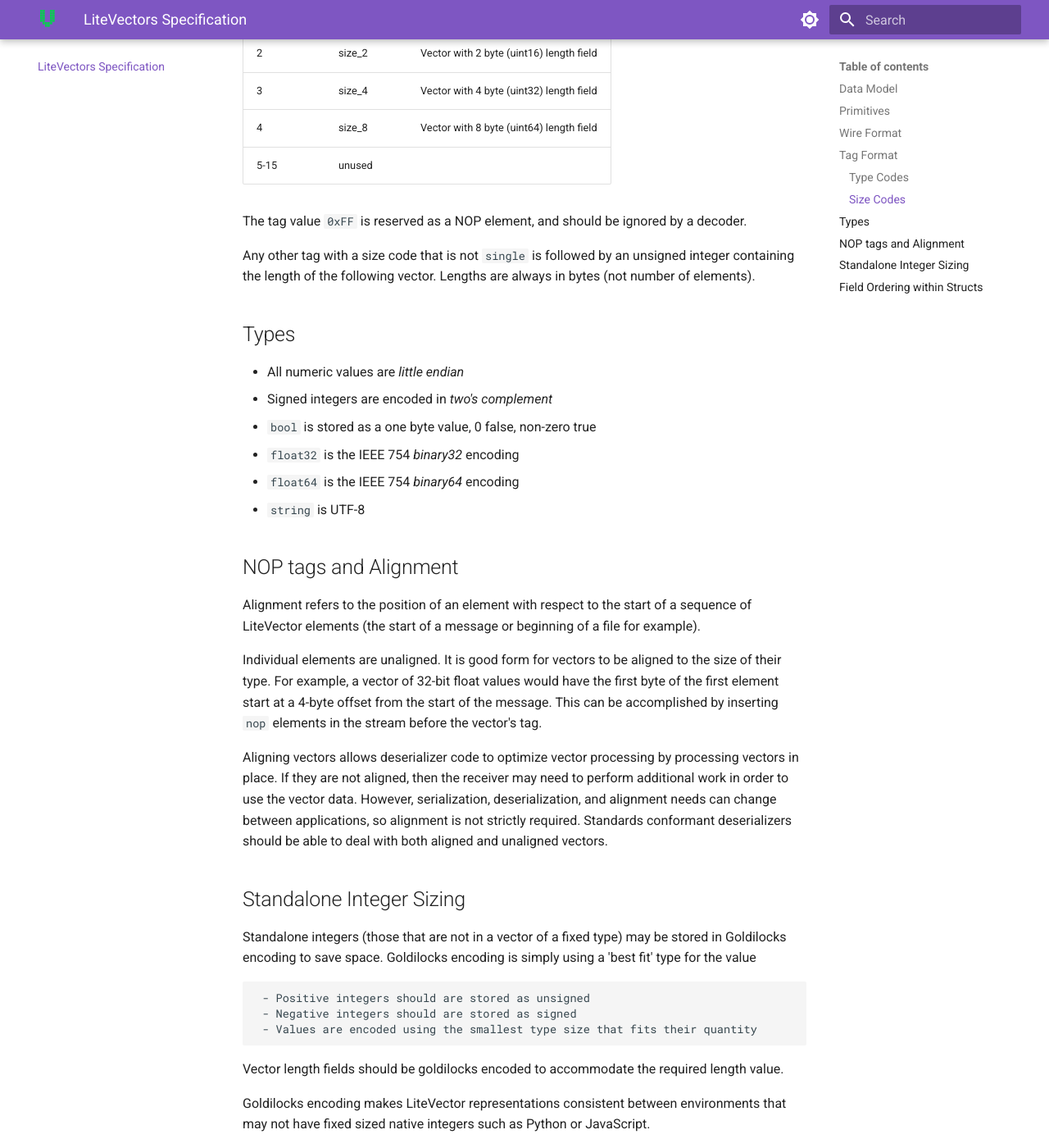
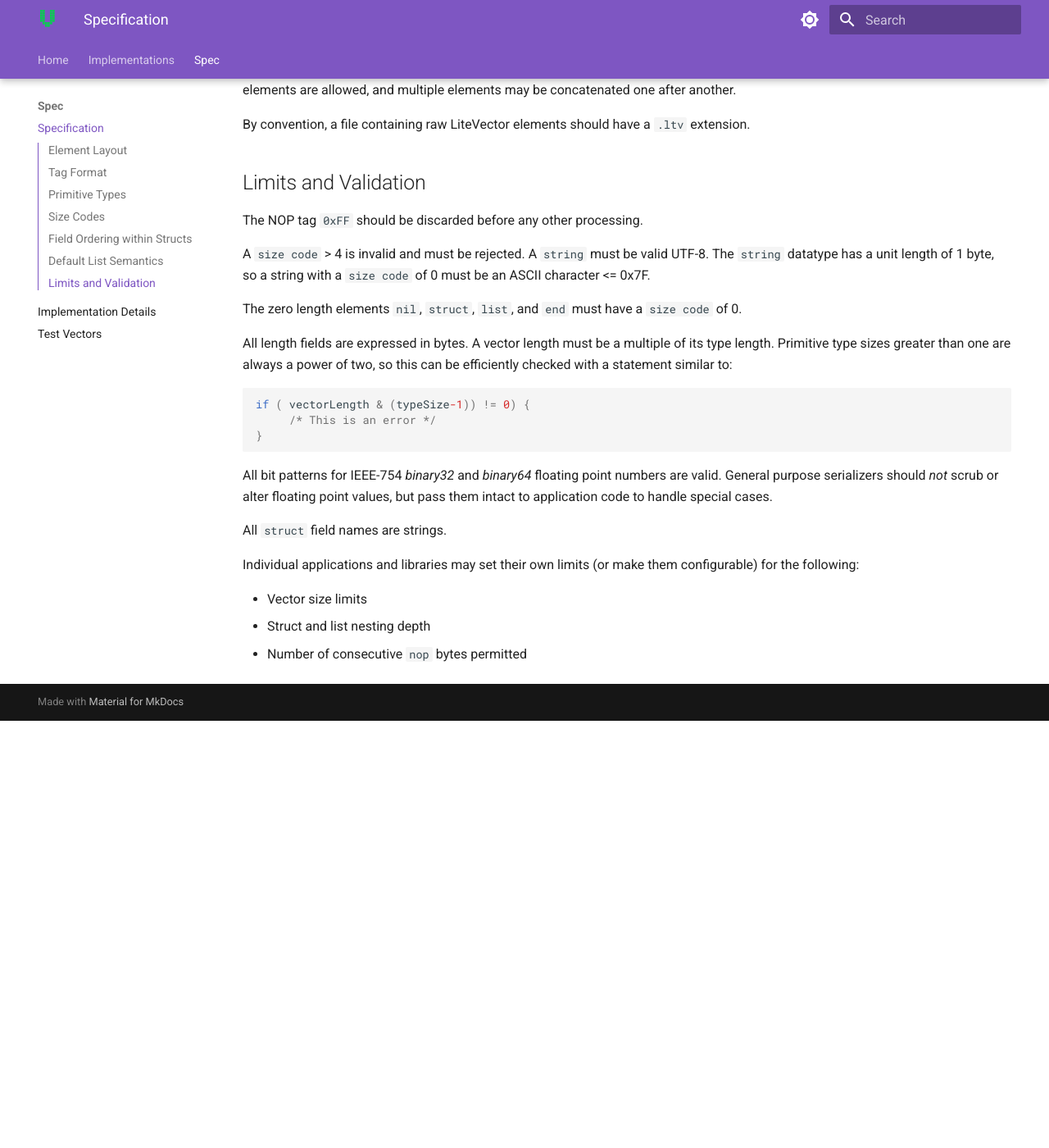
Before and after one commit to LitePipe/litevectors.org, an MkDocs documentation site: the page built from docs/spec/index.md, in a window 1280 px wide and 1400 px high, scrolled down 3006 px. Shown: the whole window at 82% size. Built offline with MkDocs 1.6.1 and Material for MkDocs 9.7.7, drawn with Linux system fonts in a browser that asks for light colours; after the commit the page ends 3885 px from its top, so only the background shows below that; some of the changed text lies outside the part shown.

Commit message:
Added tests page, details, implementations, and cleaned up spec.

````diff
--- a/docs/override/home.html
+++ b/docs/override/home.html
@@ -19,7 +19,7 @@
 
     .tx-container {
         padding-top: .0rem;
-        background: linear-gradient(to bottom, var(--md-primary-fg-color), hsla(160deg,47%,55%,1) 99%, var(--md-default-bg-color) 99%)
+        background: linear-gradient(to bottom, var(--md-primary-fg-color), rgb(65, 130, 171) 99%, var(--md-default-bg-color) 99%)
     }
 
     .tx-hero {
@@ -70,11 +70,15 @@
         border-color: var(--md-accent-fg-color)
     }
 
+    .section-container h1{
+        text-align: center;
+        margin-top: 1.4em;
+    }
+
     .feature-item h2 svg {
         height: 30px;
         float: left;
         margin-right: 10px;
-        transform: translateY(10%);
     }
 
     .top-hr {
@@ -95,7 +99,7 @@
 
     .feature-item h2 {
         font-weight: 300;
-        font-size: 25px;
+        font-size: 26px;
         white-space: nowrap;
         overflow: hidden;
         text-overflow: ellipsis;
@@ -155,46 +159,11 @@
             padding: 0 .2rem;
         }
 
-        .bottom-hr {
-            margin-top: 10px;
-            width: 100%;
-            display: flex;
-            max-width: 61rem;
-            margin-right: auto;
-            margin-left: auto;
-            padding: 0 .2rem;
-        }
-
         .feature-item {
             flex: 1;
             min-width: 0;
         }
-
-        /* .feature-item:hover {
-            background-color: #526cfe47;
-            border-radius: 3px;
-        } */
     }
-
-    .hr {
-        border-bottom: 1px solid #eee;
-        width: 100%;
-        margin: 20px 0;
-    }
-
-    .text-center {
-        text-align: center;
-        padding-right: 15px;
-        padding-left: 15px;
-        margin-right: auto;
-        margin-left: auto;
-        margin-top: 15px;
-        font-family: 'Lato', sans-serif;
-        font-size: 23px;
-        font-weight: 300;
-        padding-bottom: 10px;
-    }
-
     .logos {
         display: flex;
         align-items: center;
@@ -210,21 +179,6 @@
         vertical-align: middle;
     }
 
-    .hr-logos {
-        margin-top: 0;
-        margin-bottom: 30px;
-    }
-
-    .md-footer-meta__inner {
-        display: flex;
-        flex-wrap: wrap;
-        justify-content: space-between;
-        margin-top: 1.0rem;
-    }
-
-    .md-footer-social {
-        padding-top: 20px;
-    }
 </style>
 
 <!-- Title and Fast Links -->
@@ -236,31 +190,22 @@
         </div> -->
         <div class="tx-hero__content">
           <h1> LiteVectors </h1>
-          <p>Lightweight binary serialization</p>
+          <p>A modern, lightweight binary serialization format</p>
           <p>Small. Fast. Easy. Pick any three.</p>
 
            <a href="../spec/" title="Specification" class="md-button md-button--primary">
-            Read the Spec
+                Read the Spec
             </a>
-
-            <!--
-            <a href="{{ page.next_page.url | url }}" title="{{ page.next_page.title | striptags }}" class="md-button md-button--primary">
-              Find an Implementation
+            <a href="../implementations/" title="Implementations" class="md-button md-button--primary">
+                Find an Implementation
             </a>
-            -->
         </div>
       </div>
     </div>
 </section>
 
-
-{% endblock %}
-
-{% block content %}
-
 <!-- Descriptions -->
-<section>
-
+<section class="section-container md-typeset">
     <h1>Communicate Clearly</h1>
     <div class="top-hr">
         <div class="feature-item">
@@ -275,7 +220,6 @@
                 int64, float32, float64.</p>
         </div>
 
-
         <div class="feature-item">
             <h2>
                 <span class="twemoji">
@@ -283,7 +227,7 @@
                 </span>
                 Simple Data Model
             </h2>
-            <p>Extends a JSON compatible data model of objects, and lists with the performance of native arrays of primitives.</p>
+            <p>A JSON compatible data model with objects and lists combined with the performance of native arrays of primitives.</p>
         </div>
 
         <div class="feature-item">
@@ -315,7 +259,7 @@
                 </span>
                 Readable
             </h2>
-            <p>Regular type and size layout for readable hexadecimal data.</p>
+            <p>A regular type and size tag format for hexadecimal data readable by mortals.</p>
         </div>
 
         <div class="feature-item">
@@ -331,10 +275,10 @@
     </div>
 </section>
 
-
-
 {% endblock %}
 
+{% block content %}
+{% endblock %}
 
 {% block footer %}
 {% endblock %}
--- a/docs/spec.md
+++ /dev/null
@@ -1,167 +0,0 @@
-LiteVectors Specification
-===========
-
-
-
-
-## Data Model
-The data model is most similar to JSON with three high level structures:
-
-* struct - name/value pairs (also known as a dictionary, object, map, or associative array in other some environments)
-* list - an ordered sequence of values (a generic array)
-* vector - a length prefixed dense array of values (a strongly typed array)
-
-## Primitives
-There are 16 primitive types:
-
-| Type Code | Name   | Description                                    |
-| --------: | :----- | :--------------------------------------------- |
-|         0 | nil    | Null / No value                                |
-|         1 | struct | Start of an `string`/value associative map     |
-|         2 | list   | Start of a (heterogenous) sequence of elements |
-|         3 | end    | End tag for a `struct` or `list`               |
-|         4 | string | UTF-8 encoded bytes                            |
-|         5 | bool   | True / False                                   |
-|         6 | u8     | Unsigned 8-bit integer                         |
-|         7 | u16    | Unsigned 16-bit integer                        |
-|         8 | u32    | Unsigned 32-bit integer                        |
-|         9 | u64    | Unsigned 64-bit integer                        |
-|        10 | i8     | Signed 8-bit integer                           |
-|        11 | i16    | Signed 16-bit integer                          |
-|        12 | i32    | Signed 32-bit integer                          |
-|        13 | i64    | Signed 64-bit integer                          |
-|        14 | f32    | IEEE-754 32-bit floating point number          |
-|        15 | f64    | IEEE-754 64-bit floating point number          |
-
-## Wire Format
-
-LiteVector elements follow a _tag, length, value_ convention - all elements are preceded with a one byte tag, and either a fixed length value, or length field and vector of values.
-
-```
-┌─────┐
-│ Tag │
-└─────┘
-┌─────┬────────┐
-│ Tag │ Value  │
-└─────┴────────┘
-┌─────┬────────┬────────┐
-│ Tag │ Length │ Vector │
-└─────┴────────┴────────┘
-```
-## Tag Format
-A tag byte is divided into two fields: a type code and a size code. The type code is stored in the top 4 bits, the size code is stored in the bottom 4 bits:
-```
-     ┌────────┬────────┐
-     │  Type  │  Size  │
-     └────────┴────────┘
-Bits: 7 6 5 4 | 3 2 1 0
-```
-
-### Type Codes
-| Type Code | Name   | Type Size |                  Min |                  Max |
-| --------: | :----- | --------: | -------------------: | -------------------: |
-|         0 | nil    |         0 |                      |                      |
-|         1 | struct |         0 |                      |                      |
-|         2 | list   |         0 |                      |                      |
-|         3 | end    |         0 |                      |                      |
-|         4 | string |         1 |                      |                      |
-|         5 | bool   |         1 |            0 (false) |           255 (true) |
-|         6 | u8     |         1 |                    0 |                  255 |
-|         7 | u16    |         2 |                    0 |                65535 |
-|         8 | u32    |         4 |                    0 |           4294967295 |
-|         9 | u64    |         8 |                    0 | 18446744073709551615 |
-|        10 | i8     |         1 |                 -128 |                  127 |
-|        11 | i16    |         2 |               -32768 |                32767 |
-|        12 | i32    |         4 |          -2147483648 |           2147483647 |
-|        13 | i64    |         8 | -9223372036854775808 |  9223372036854775807 |
-|        14 | f32    |         4 |         -3.40282e+38 |          3.40282e+38 |
-|        15 | f64    |         8 |        -1.79769e+308 |         1.79769e+308 |
-
-### Size Codes
-| Size Code | Name   | Description                              |
-| :-------- | :----- | :--------------------------------------- |
-| 0         | single | Single element, inline                   |
-| 1         | size_1 | Vector with 1 byte (uint8) length field  |
-| 2         | size_2 | Vector with 2 byte (uint16) length field |
-| 3         | size_4 | Vector with 4 byte (uint32) length field |
-| 4         | size_8 | Vector with 8 byte (uint64) length field |
-| 5-15      | unused |                                          |
-
-The tag value `0xFF` is reserved as a NOP element, and should be ignored by a decoder.
-
-Any other tag with a size code that is not `single` is followed by an unsigned integer containing the length of the following vector. Lengths are always in bytes (not number of elements).
-
-## Types
-* All numeric values are _little endian_
-* Signed integers are encoded in _two's complement_
-* `bool` is stored as a one byte value, 0 false, non-zero true
-* `float32` is the IEEE 754 _binary32_ encoding
-* `float64` is the IEEE 754 _binary64_ encoding
-* `string` is UTF-8
-
-## NOP tags and Alignment
-Alignment refers to the position of an element with respect to the start of a sequence of LiteVector elements (the start of a message or beginning of a file for example).
-
-Individual elements are unaligned. It is good form for vectors to be aligned to the size of their type. For example, a vector of 32-bit float values would have the first byte of the first element start at a 4-byte offset from the start of the message. This can be accomplished by inserting `nop` elements in the stream before the vector's tag.
-
-Aligning vectors allows deserializer code to optimize vector processing by processing vectors in place. If they are not aligned, then the receiver may need to perform additional work in order to use the vector data. However, serialization, deserialization, and alignment needs can change between applications, so alignment is not strictly required. Standards conformant deserializers should be able to deal with both aligned and unaligned vectors.
-
-## Standalone Integer Sizing
-Standalone integers (those that are not in a vector of a fixed type) may be stored in Goldilocks encoding to save space. Goldilocks encoding is simply using a 'best fit' type for the value
-
-     - Positive integers should are stored as unsigned
-     - Negative integers should are stored as signed
-     - Values are encoded using the smallest type size that fits their quantity
-
-Vector length fields should be goldilocks encoded to accommodate the required length value.
-
-Goldilocks encoding makes LiteVector representations consistent between environments that may not have fixed sized native integers such as Python or JavaScript.
-
-## Field Ordering within Structs
-LiteVectors requires fields in a `struct` to be written in a consistent order. The rational for this is that fields present earlier in a `struct` may affect deserialization of fields present later. Middleware applications processing and forwarding LiteVector messages must take care to maintain field order for processed messages.
-
-# Limits and Validation
-
-The NOP tag `0xFF` should be discarded before any other processing.
-
-A `SizeCode` > 4 is invalid and must be rejected.
-A `string` must be valid UTF-8. The `string` datatype has a unit length of 1 byte, so a string with a `SizeCode` of 0 must be an ASCII character <= 0x7F.
-
-The zero length elements `nil`, `struct`, `list`, and `end` must have a `SizeCode` of 0.
-
-All length fields are expressed in bytes. A vector length must always be a multiple of its type length. Primitive type sizes greater than one are always a power of two, so this can be efficiently checked with a statement similar to:
-
-``` c
-if ( vectorLength & (typeSize-1)) != 0) {
-     /* This is an error */
-}
-```
-
-
-All bit patterns for IEEE-754 floating point numbers are valid. General purpose serializers should _not_ scrub or alter floating point values, but pass them intact to application code to handle special cases.
-
-All `struct` field names are `string`s.
-
-Individual applications and libraries may set their own limits (or make them configurable) for the following:
-- Vector size limits
-- Struct and list nesting depth
-- Number of consecutive `nop` bytes permitted
-
-## Stream Semantics
-Within a given context such as a stream, socket, file, etc, LiteVector semantics are to behave as if in a _list_. Standalone elements are allowed.
-
-## JSON Encoding
-LiteVectors support JSON encoding for interoperability and diagnostics (JSON is usually easier to read than hex).
-
-
-| LiteVector     | JSON   | JSON Example                | Note                                                                                  |
-| :------------- | :----- | :-------------------------- | :------------------------------------------------------------------------------------ |
-| nil            | null   |                             | JSON null                                                                             |
-| struct         | object | { 'age': 2, 'cat': true }   | JSON objects                                                                          |
-| list           | array  | [1, "brown", "cat"]         | JSON array                                                                            |
-| string         | string | "Hello JSON                 |                                                                                       |
-| bool           | bool   | true, false                 |                                                                                       |
-| (i,u)(8,16,32) | number | -100, 0, 200                | Integers are JSON numbers                                                             |
-| i64, u64       | string | "-100", "0", "200"          | JSON string to avoid number overflow                                                  |
-| f32, f64       | number | 1.2, -5.9, "NaN, "Infinity" | JSON value is a number or one of the special strings "NaN", "Infinity" or "-Infinity" |
-| vector         | array  | [1, 2, 3, 4]                | Vectors of primitives follow the same encoding above, but in a JSON array             |
--- /dev/null
+++ b/docs/spec/index.md
@@ -0,0 +1,115 @@
+# Specification
+
+LiteVectors is a binary format
+
+The data model is most similar to JSON, with primitive types like strings and numbers, along with a small handful of organizational structures:
+
+* struct - name/value pairs (also known as a dictionary, object, map, or associative array in some environments)
+* list - an ordered sequence of values (a generic array)
+* vector - a length prefixed dense array of values (a strongly typed array)
+
+## Element Layout
+
+LiteVector elements follow a traditional _tag, length, value_ convention - all elements consist of a one byte tag and either a fixed length value, or length field and vector of values:
+
+```
+┌─────┐
+│ Tag │
+└─────┘
+┌─────┬────────┐
+│ Tag │ Value  │
+└─────┴────────┘
+┌─────┬────────┬────────┐
+│ Tag │ Length │ Vector │
+└─────┴────────┴────────┘
+```
+
+## Tag Format
+A tag byte is divided into two fields: a `type code` and a `size code`. The `type code` is stored in the high order 4 bits while the `size code` is stored in the lower 4 bits:
+
+```
+     ┌────────┬────────┐
+     │  Type  │  Size  │
+     └────────┴────────┘
+Bits: 7 6 5 4 | 3 2 1 0
+```
+
+The tag value `0xFF` is reserved as a NOP element, and should be ignored by a decoder. The NOP tag is used in advanced scenarios where an implementation needs precise control over vector alignment.
+
+## Primitive Types
+There are 16 primitive types. Each type has a 'type size' - the size of a value of that type.
+
+* All numeric values are _little endian_
+* Signed integers are encoded in _two's complement_
+* `bool` is stored as a one byte value, 0 false, non-zero true
+* `float32` is the IEEE 754 _binary32_ encoding
+* `float64` is the IEEE 754 _binary64_ encoding
+* `string` is UTF-8
+
+
+| Type Code | Name   | Description                                        | Type Size |                  Min |                  Max |
+| --------: | :----- | :------------------------------------------------- | :-------: | -------------------: | -------------------: |
+|         0 | nil    | Null / No value                                    |     0     |                      |                      |
+|         1 | struct | Beginning of a `string`/value associative map      |     0     |                      |                      |
+|         2 | list   | Beginning of a (heterogenous) sequence of elements |     0     |                      |                      |
+|         3 | end    | End tag for a `struct` or `list`                   |     0     |                      |                      |
+|         4 | string | UTF-8 encoded bytes                                |     1     |                      |                      |
+|         5 | bool   | True / False                                       |     1     |            0 (false) |           255 (true) |
+|         6 | u8     | Unsigned 8-bit integer                             |     1     |                    0 |                  255 |
+|         7 | u16    | Unsigned 16-bit integer                            |     2     |                    0 |                65535 |
+|         8 | u32    | Unsigned 32-bit integer                            |     4     |                    0 |           4294967295 |
+|         9 | u64    | Unsigned 64-bit integer                            |     8     |                    0 | 18446744073709551615 |
+|        10 | i8     | Signed 8-bit integer                               |     1     |                 -128 |                  127 |
+|        11 | i16    | Signed 16-bit integer                              |     2     |               -32768 |                32767 |
+|        12 | i32    | Signed 32-bit integer                              |     4     |          -2147483648 |           2147483647 |
+|        13 | i64    | Signed 64-bit integer                              |     8     | -9223372036854775808 |  9223372036854775807 |
+|        14 | f32    | IEEE-754 32-bit floating point number              |     4     |         -3.40282e+38 |          3.40282e+38 |
+|        15 | f64    | IEEE-754 64-bit floating point number              |     8     |        -1.79769e+308 |         1.79769e+308 |
+
+
+## Size Codes
+There are 5 size codes, indicating the size of the length field following the tag byte. In the case of a single element, the 0 `size code` indicates that no length field follows the tag. Any tag with a `size code` that is not 0 is followed by an unsigned integer containing the length of the following vector. The length field is always in bytes (not number of elements).
+
+| Size Code | Name   | Description                              |
+| :-------- | :----- | :--------------------------------------- |
+| 0         | single | Single element, inline                   |
+| 1         | size_1 | Vector with 1 byte (uint8) length field  |
+| 2         | size_2 | Vector with 2 byte (uint16) length field |
+| 3         | size_4 | Vector with 4 byte (uint32) length field |
+| 4         | size_8 | Vector with 8 byte (uint64) length field |
+| 5-15      | unused |                                          |
+
+
+## Field Ordering within Structs
+LiteVectors requires fields in a `struct` to be written in a consistent order. The rational for this is that fields present earlier in a `struct` may affect deserialization of fields present later. Individual applications may selectively enforce or relax this requirement as they desire, but middleware services and libraries processing and forwarding LiteVector messages must take care to maintain the transmitted field order.
+
+## Default List Semantics
+Within a given context such as a stream, socket, file, etc, LiteVector processing semantics are to behave as if in a _list_. Standalone elements are allowed, and multiple elements may be concatenated one after another.
+
+By convention, a file containing raw LiteVector elements should have a `.ltv` extension.
+
+## Limits and Validation
+The NOP tag `0xFF` should be discarded before any other processing.
+
+A `size code` > 4 is invalid and must be rejected.
+A `string` must be valid UTF-8. The `string` datatype has a unit length of 1 byte, so a string with a `size code` of 0 must be an ASCII character <= 0x7F.
+
+The zero length elements `nil`, `struct`, `list`, and `end` must have a `size code` of 0.
+
+All length fields are expressed in bytes. A vector length must be a multiple of its type length. Primitive type sizes greater than one are always a power of two, so this can be efficiently checked with a statement similar to:
+
+``` c
+if ( vectorLength & (typeSize-1)) != 0) {
+     /* This is an error */
+}
+```
+
+All bit patterns for IEEE-754 _binary32_ and _binary64_ floating point numbers are valid. General purpose serializers should _not_ scrub or alter floating point values, but pass them intact to application code to handle special cases.
+
+All `struct` field names are strings.
+
+Individual applications and libraries may set their own limits (or make them configurable) for the following:
+
+- Vector size limits
+- Struct and list nesting depth
+- Number of consecutive `nop` bytes permitted
--- a/mkdocs.yml
+++ b/mkdocs.yml
@@ -2,11 +2,13 @@
 site_url: https://litevectors.org
 site_description: Lightweight binary serialization format
 # copyright: LitePipe LLC
+# repo_url: https://github.com/LitePipe/litevectors.org
+# repo_name: LitePipe/litevectors
 markdown_extensions:
+  - pymdownx.snippets
   - pymdownx.highlight:
       anchor_linenums: true
   - pymdownx.inlinehilite
-  - pymdownx.snippets
   - pymdownx.superfences
 theme:
   name: material
@@ -17,6 +19,8 @@
     - navigation.instant
     #- navigation.footer
     - navigation.tabs
+    - navigation.tabs.sticky
+    - toc.integrate
   palette:
     # Palette toggle for light mode
     - media: "(prefers-color-scheme: light)"
````
Also changed, not shown: other parts of docs/override/home.html (+2 -2 lines), README.md (+1 -1 lines), docs/implementations.md (added, +18 -0 lines), docs/spec/details.md (added, +38 -0 lines), docs/spec/tests.md (added, +23 -0 lines).
